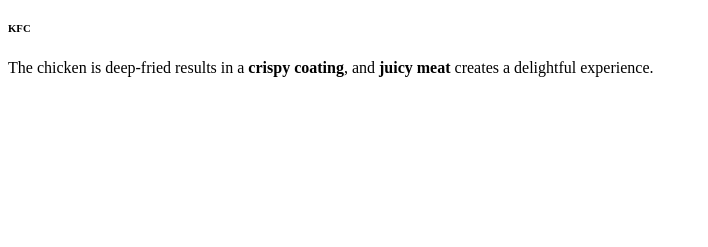
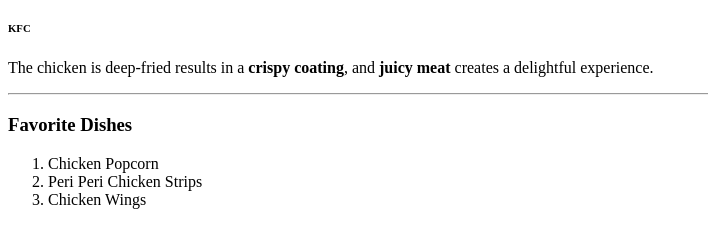
Before and after one commit to 44-563-Web-Apps-S24/44563-webapps-s24-assignment3-Yashaswini1308, a plain HTML site: page index.html in a window 1280 px wide. Shown: the part 61-308 px from the top of the page, without its empty margins (0-708 px from the left). Drawn offline with Linux system fonts and the light colour scheme.

Commit message:
Update index.html

```diff
--- a/index.html
+++ b/index.html
@@ -9,3 +9,10 @@
 </html>
 <h6>KFC</h6>
 <p>The chicken is deep-fried results in a <b>crispy coating</b>, and <b>juicy meat</b> creates a delightful experience.</p>
+<hr>
+<h3>Favorite Dishes </h3>
+<ol>
+    <li>Chicken Popcorn</li>
+    <li>Peri Peri Chicken Strips</li>
+    <li>Chicken Wings</li>
+</ol>
```
